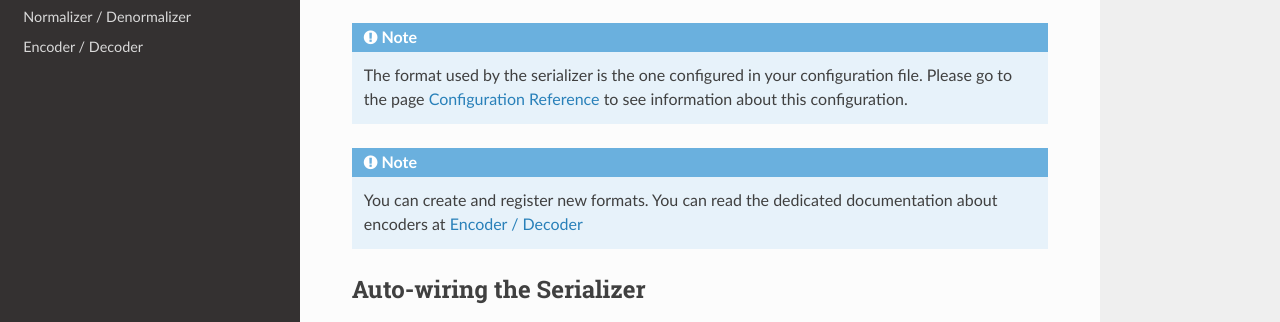
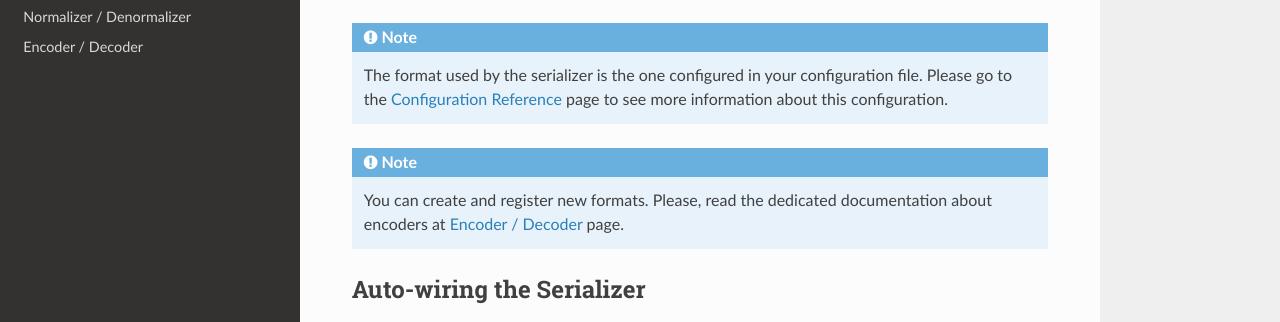
Before and after one commit to tsantos84/serializer-bundle, a Sphinx documentation site: the page built from Resources/doc/usage.rst, in a window 1280 px wide and 1196 px high. Shown: the part 278-600 px from the top of the window. Built offline with Sphinx 7.4.7 and the Read the Docs theme 2.0.0, drawn with Linux system fonts in a browser that asks for light colours.

Commit message:
Doc update
[skip ci]

```diff
--- a/Resources/doc/event_listener.rst
+++ b/Resources/doc/event_listener.rst
@@ -29,7 +29,7 @@ To register listener in this bundle, first you need to create a class::
 
 .. code:: yaml
 
-And then register and tag it with `tsantos_serializer.event_listener`::
+Then register and tag it with `tsantos_serializer.event_listener`::
 
     services:
         App\EventListener\PostSerializerListener:
--- a/Resources/doc/index.rst
+++ b/Resources/doc/index.rst
@@ -1,5 +1,11 @@
 TSantos Serializer Bundle
 =========================
+|build| |scrutinizer| |code_coverage| |docs|
+
+.. |build| image:: https://travis-ci.org/tsantos84/serializer-bundle.svg?branch=master
+.. |docs| image:: https://readthedocs.org/projects/tsantos-serializer-bundle/badge/?version=latest
+.. |scrutinizer| image:: https://scrutinizer-ci.com/g/tsantos84/serializer-bundle/badges/quality-score.png?b=master
+.. |code_coverage| image:: https://scrutinizer-ci.com/g/tsantos84/serializer-bundle/badges/coverage.png?b=master
 
 This bundle integrates the library TSantos Serializer into a Symfony application.
 
--- a/Resources/doc/usage.rst
+++ b/Resources/doc/usage.rst
@@ -10,12 +10,13 @@ reference to :class:``TSantos\Serializer\SerializerInterface``.
 
 .. note::
 
-    The format used by the serializer is the one configured in your configuration file. Please go to the page
-    :doc:`configuration_reference` to see information about this configuration.
+    The format used by the serializer is the one configured in your configuration file. Please go to the
+    :doc:`configuration_reference` page to see more information about this configuration.
 
 .. note::
 
-    You can create and register new formats. You can read the dedicated documentation about encoders at :doc:`encoder`
+    You can create and register new formats. Please, read the dedicated documentation about encoders at :doc:`encoder`
+    page.
 
 Auto-wiring the Serializer
 ~~~~~~~~~~~~~~~~~~~~~~~~~~
```
